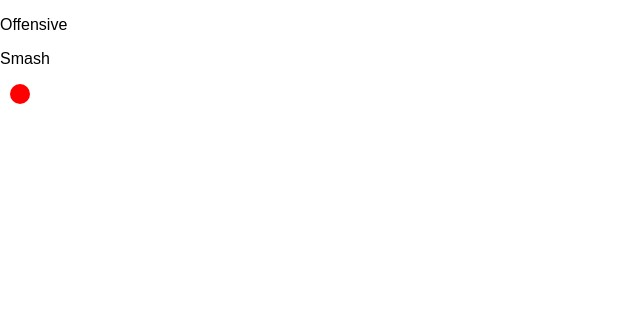
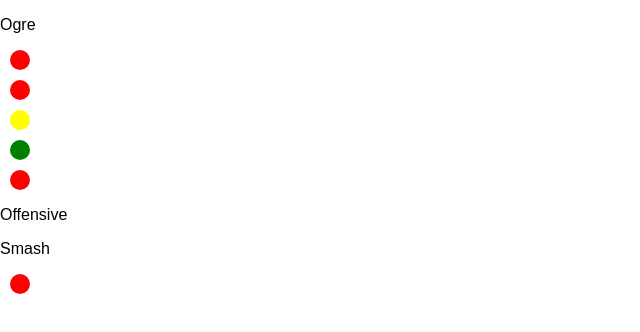
Before and after one commit to borlaym/color-rpg, a React (Create React App) app: page / in a window 1280 px wide. Shown: the top 332 px of the page, without its empty margins (0-640 px from the left). Built offline with nearby package versions, Linux system fonts and the light colour scheme.

Commit message:
display monster health

```diff
--- a/src/App.tsx
+++ b/src/App.tsx
@@ -4,14 +4,19 @@ import { connect } from 'react-redux';
 import Character from './models/Character';
 import StanceComponent from './components/Stance';
 import { State } from './reducers';
+import Monster from './models/Monster';
+import MonsterHealth from './components/MonsterHealth';
 
 interface Props {
-	characters: Character[]
+	characters: Character[],
+	currentMonster: Monster
 }
 
 function App(props: Props) {
 	return (
 		<div className="App">
+			<p>{props.currentMonster.name}</p>
+			<MonsterHealth colors={props.currentMonster.health} />
 			{props.characters.map((c: Character) => <StanceComponent key={c.name} {...c.stances[0]} />)}
 		</div>
 	);
@@ -19,6 +24,7 @@ function App(props: Props) {
 
 export default connect(
 	(state: State) => ({
-		characters: state.characters
+		characters: state.characters,
+		currentMonster: state.currentMonster
 	})
 )(App);
```
